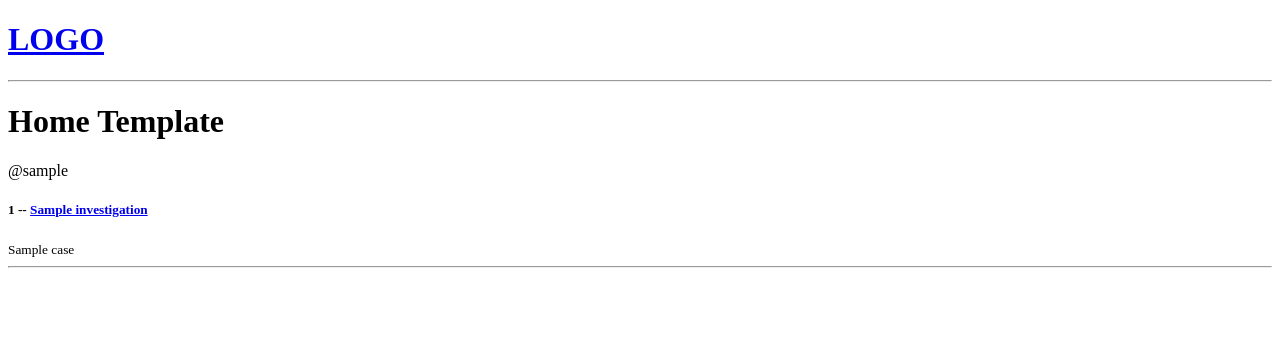
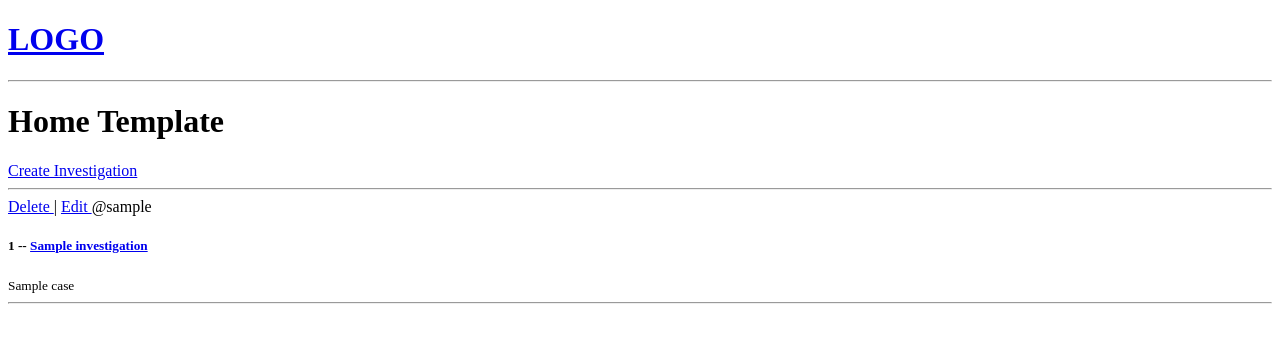
Before and after one commit to crowdere/CaseManager, a Django app: page / in a window 1280 px wide. Shown: the top 343 px of the page. Run offline with Django 4.2, Linux system fonts and the light colour scheme; tables that the repository leaves empty hold one stand-in row (values such as "Sample post").

Commit message:
Base App CRUD added

```diff
--- a/casemanager/base/models.py
+++ b/casemanager/base/models.py
@@ -19,6 +19,9 @@ class Investigation(models.Model):
     updated = models.DateTimeField(auto_now=True)
     created = models.DateTimeField(auto_now_add=True)
 
+    class Meta:
+        ordering = ['-updated', 'created']
+
     def __str__(self):
         return self.name
 
--- a/casemanager/base/templates/base/home.html
+++ b/casemanager/base/templates/base/home.html
@@ -5,9 +5,14 @@
 <h1> Home Template</h1>
 
 <div>
+
+    <a href="{% url 'create-investigation' %}">  Create Investigation </a>
+    <hr>
     <div>
         {% for investigation in investigations %}
             <div>
+                <a href="{% url 'delete-investigation' investigation.id %}">  Delete </a> |
+                <a href="{% url 'update-investigation' investigation.id %}"> Edit </a>
                 <span> @{{investigation.host.username}}</span>
                 <h5>{{investigation.id}} -- <a href="{% url 'investigation' investigation.id %}">  {{investigation.name}}</a></h5>
                 <small>{{investigation.case.name}}</small>
--- a/casemanager/base/urls.py
+++ b/casemanager/base/urls.py
@@ -4,4 +4,7 @@ from . import views
 urlpatterns = [
     path('', views.home, name="home"),
     path('investigation/<str:pk>/', views.investigation, name="investigation"),
+    path('create-investigation/', views.createInvestigation, name="create-investigation"),
+    path('update-investigation/<str:pk>', views.updateInvestigation, name="update-investigation"),
+    path('delete-investigation/<str:pk>', views.deleteInvestigation, name="delete-investigation"),
 ]
--- a/casemanager/base/views.py
+++ b/casemanager/base/views.py
@@ -1,5 +1,6 @@
-from django.shortcuts import render
+from django.shortcuts import render, redirect
 from .models import Investigation
+from .forms import InvestigationForm
 # Create your views here.
 
 
@@ -21,3 +22,35 @@ def investigation(request, pk):
     investigation = Investigation.objects.get(id=pk)
     context = {'investigation': investigation}
     return render(request, 'base/investigation.html', context)
+
+def createInvestigation(request):
+    form = InvestigationForm()
+
+    if request.method == 'POST':
+        form = InvestigationForm(request.POST)
+        if form.is_valid():
+            form.save()
+            return redirect('home')
+
+    context = {'form':form}
+    return render(request, 'base/investigation_form.html', context)
+
+def updateInvestigation(request, pk):
+    investigation = Investigation.objects.get(id=pk)
+    form = InvestigationForm(instance=investigation)
+
+    if request.method == 'POST':
+            form = InvestigationForm(request.POST, instance=investigation)
+            if form.is_valid():
+                form.save()
+                return redirect('home')
+
+    context = {'form': form}
+    return render(request, 'base/investigation_form.html/', context)
+
+def deleteInvestigation(request, pk):
+    investigation = investigation = Investigation.objects.get(id=pk)
+    if request.method == 'POST':
+        investigation.delete()
+        return redirect('home')
+    return render(request, 'base/delete.html', {'obj':investigation})
```
Also changed, not shown: casemanager/base/forms.py (added, +7 -0 lines), casemanager/base/templates/base/delete.html (added, +15 -0 lines), casemanager/base/templates/base/investigation_form.html (added, +14 -0 lines).
